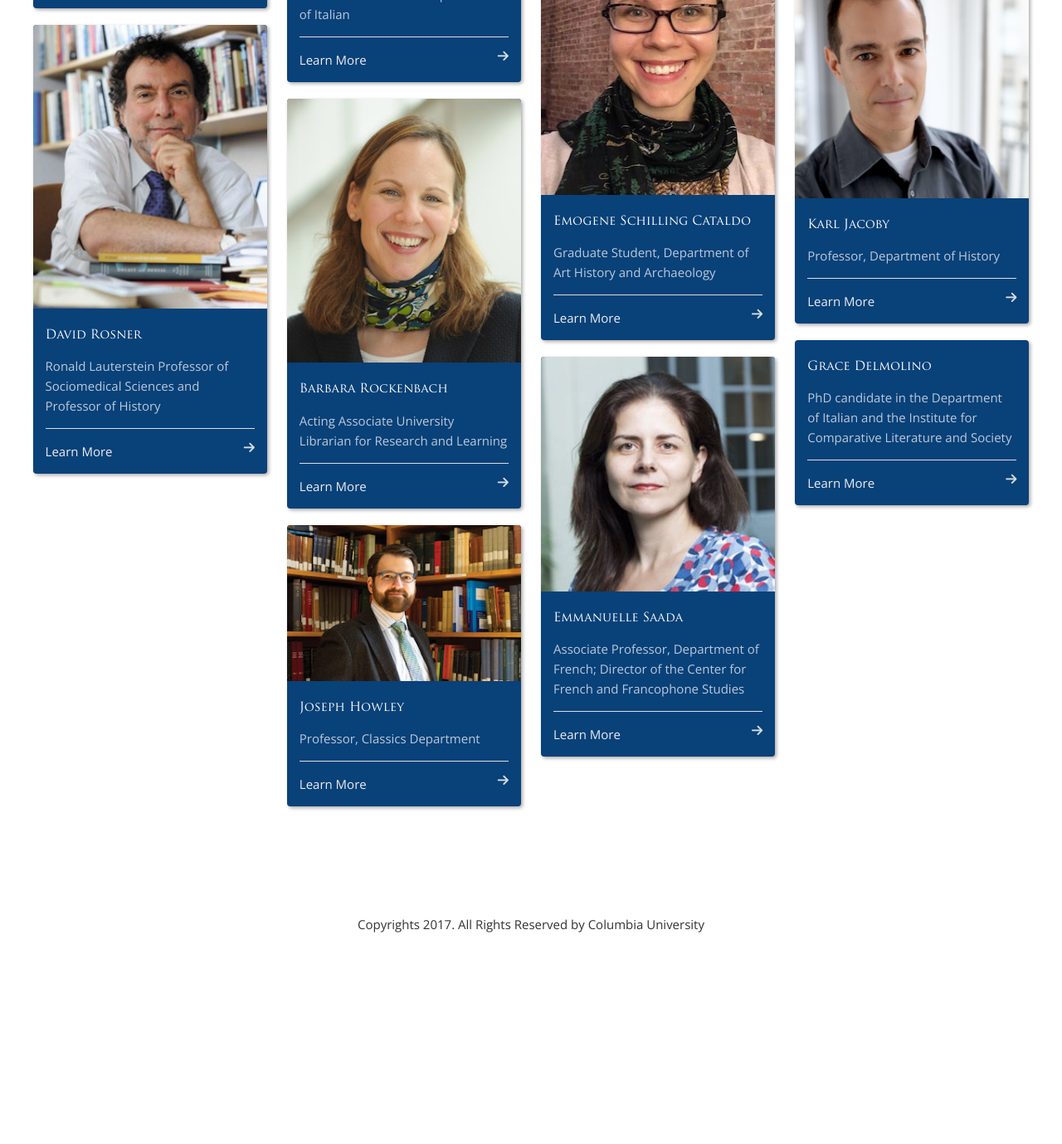
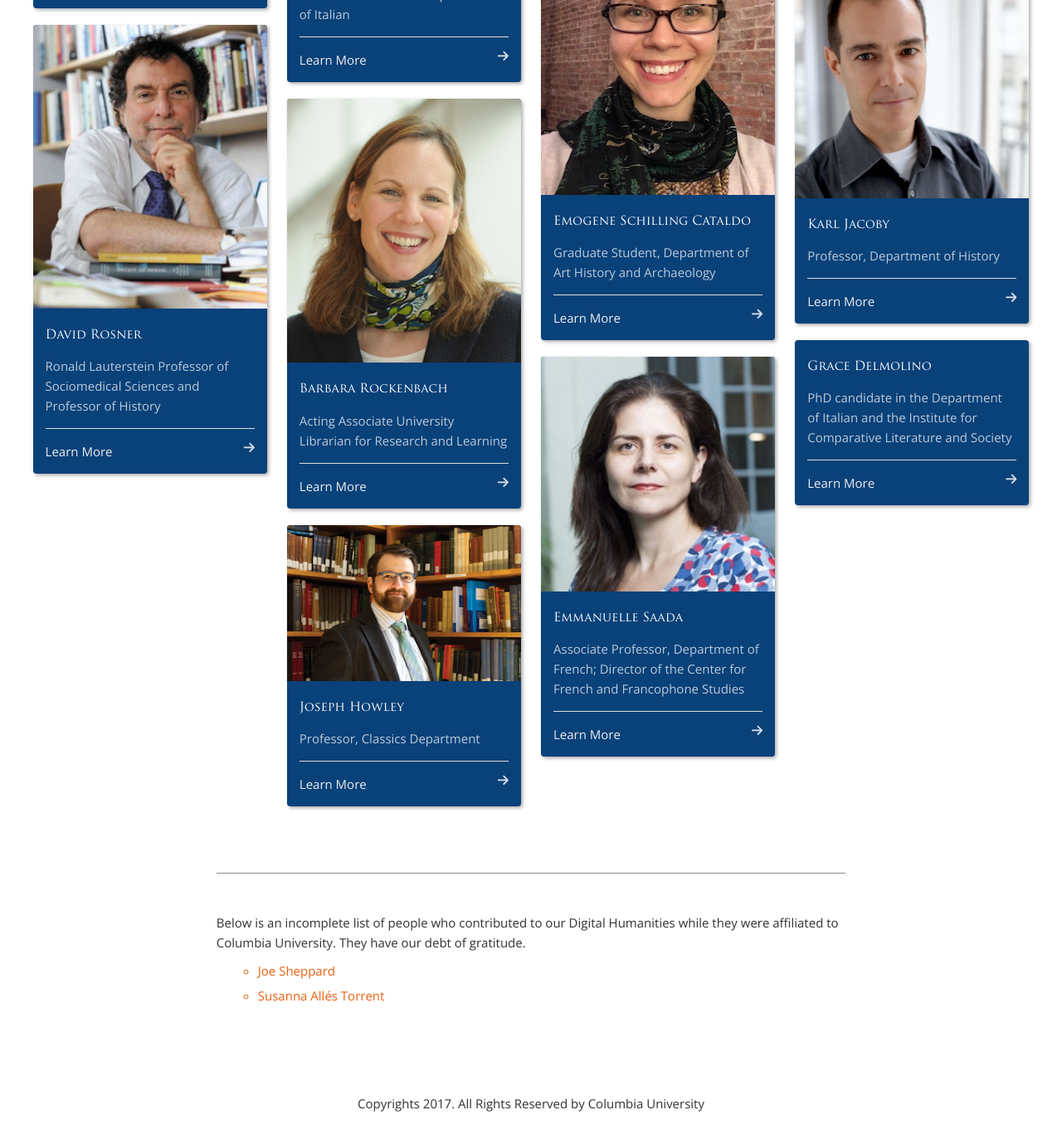
Before and after one commit to cul/dlst-dh, a Jekyll site: the page built from _people/index.html, in a window 1280 px wide and 1400 px high, scrolled down 5567 px. Shown: the top 1379 px of the window at 83% size. Built offline with Jekyll 4.4.1, drawn with Linux system fonts in a browser that asks for light colours; nearby versions of some CDN libraries; before the commit the page ends 6751 px from its top, so only the background shows below that.

Commit message:
added archives to the bottom of the page for people

```diff
--- a/_layouts/default.html
+++ b/_layouts/default.html
@@ -27,7 +27,7 @@ layout: compress
 </div>
 <script src="{{site.baseurl}}/js/jquery.min.js"></script>
 <script type="text/javascript">
-$("div#container div.box").sort(function(){
+$("div.box").sort(function(){
     return Math.random()*10 > 5 ? 1 : -1;
 }).each(function(){
     var $t = $(this),
--- a/_people/index.html
+++ b/_people/index.html
@@ -20,4 +20,20 @@ title: People
     </div>
    {% endif %}
    {% endfor %}
+
+  <!-- Archives list -->
+
+
 </div>
+  <div id="archives">
+
+
+  <p>Below is an incomplete list of people who contributed to our Digital Humanities while they were affiliated to Columbia University. They have our debt of gratitude.</p>
+  {% for post in site.people %}
+    {% if post.archive %}
+    <ul>
+      <a href="{{site.baseurl}}{{post.url}}"><li>{{post.title}}</li></a>
+    </ul>
+    {% endif %}
+   {% endfor %}
+  </div>
--- a/_sass/_dhcu.scss
+++ b/_sass/_dhcu.scss
@@ -1,5 +1,17 @@
 /* General */
 
+#archives {
+    width: 60%;
+    padding-top: 2rem;
+    margin: 4em auto;
+    height: auto;
+    border-top: 1px solid #8c8b8b;
+}
+
+div#archives > ul {
+    list-style-type: circle;
+    line-height: 1em;
+}
 
 div.section {
     margin-bottom: 30px;
```
